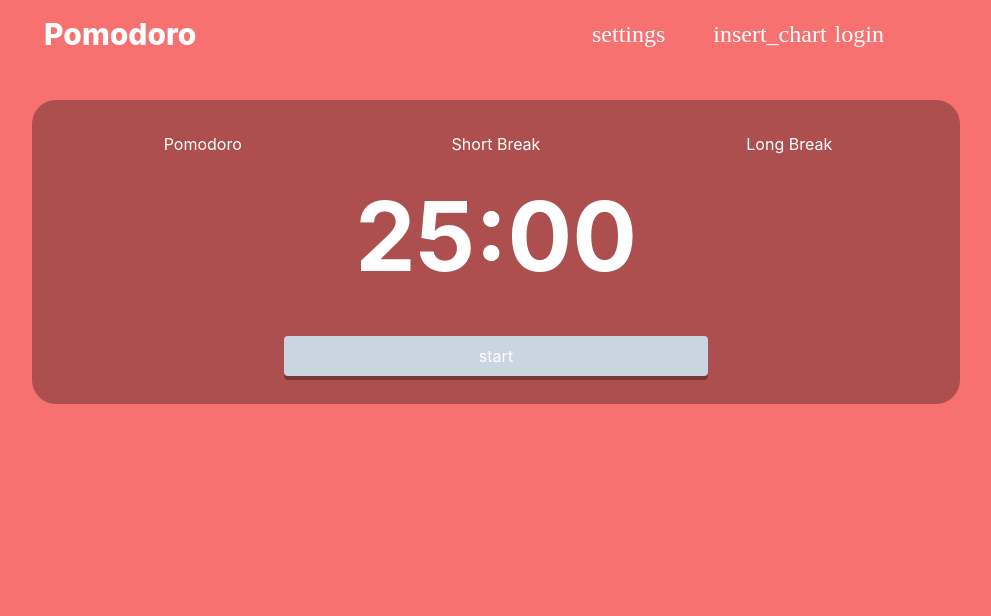
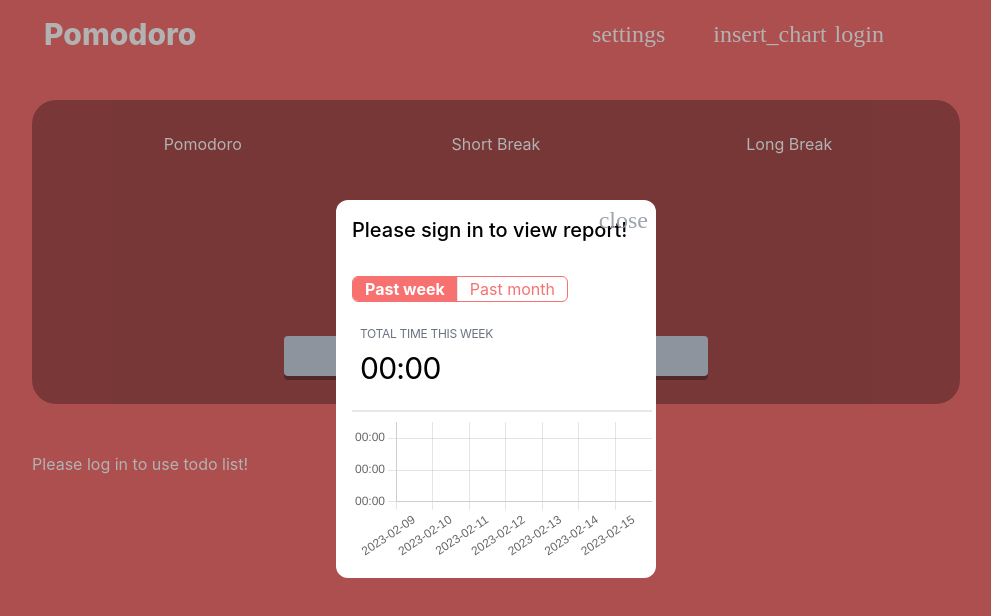
Before and after one commit to CoryMci/pomodoro-react, a React (Create React App) app: page / in a window 1280 px wide. Both pictures are taken after a click on the element "insert_chart". Shown: the top 616 px of the page, without its empty margins (144-1135 px from the left). Built offline with nearby package versions, Linux system fonts and the light colour scheme; no server answers; a web font is replaced by a local one.

Commit message:
Minor changes to timechart visibility

```diff
--- a/src/components/TimeChart.js
+++ b/src/components/TimeChart.js
@@ -24,9 +24,9 @@ function randomColor() {
 }
 
 export default function TimeChart(props) {
-  const { userData, chartVisibility, setChartVisibility } = props;
-  const tasks = userData.tasks;
-  const logs = userData.logs;
+  const { userData, chartVisibility, setChartVisibility, AuthError } = props;
+  const tasks = userData.tasks || [];
+  const logs = userData.logs || [];
 
   const [dateRange, setDateRange] = useState(6);
 
@@ -105,7 +105,14 @@ export default function TimeChart(props) {
           onClick={(e) => e.stopPropagation()}
           className="grid grid-flow-row gap-4 absolute rounded-xl bg-white w-1/4 h-min mx-auto inset-x-0 inset-y-1/4 p-4"
         >
-          <h2 className="text-xl font-medium mb-4">Report</h2>
+          {AuthError ? (
+            <h2 className="text-xl font-medium mb-4">
+              Please sign in to view report!
+            </h2>
+          ) : (
+            <h2 className="text-xl font-medium mb-4">Report</h2>
+          )}
+
           <button
             onClick={handleCloseChart}
             className="material-symbols-outlined absolute top-2 right-2 font-bold text-gray-400 text-l"
--- a/src/hooks/useLoadTodos.js
+++ b/src/hooks/useLoadTodos.js
@@ -4,7 +4,7 @@ import { loadAll } from "../lib/crud";
 export default function useLoadTodos() {
   const [userData, setUserData] = useState([]);
   const [loading, setLoading] = useState(true);
-  const [error, setError] = useState(null);
+  const [AuthError, SetAuthError] = useState(null);
   const [reload, setReload] = useState(false);
 
   useEffect(() => {
@@ -13,12 +13,12 @@ export default function useLoadTodos() {
         const todos = await loadAll();
         setUserData(todos);
       } catch (err) {
-        setError(err);
+        SetAuthError(err);
       } finally {
         setLoading(false);
       }
     })();
   }, [reload]);
 
-  return { userData, loading, error, reload, setReload };
+  return { userData, loading, AuthError, reload, setReload };
 }
--- a/src/hooks/useTimerLog.js
+++ b/src/hooks/useTimerLog.js
@@ -7,7 +7,7 @@ export default function useTimerLog(
   elapsedTime,
   selectedTask,
   isOverTime,
-  error
+  AuthError
 ) {
   const [logId, setLogId] = useState(null);
   const [lastElapsed, setLastElapsed] = useState(0);
@@ -16,7 +16,7 @@ export default function useTimerLog(
 
   useEffect(() => {
     let timeoutId;
-    if (!error) {
+    if (!AuthError) {
       const updateLogs = async (logData) => {
         try {
           await Promise.all(
--- a/src/routes/App.js
+++ b/src/routes/App.js
@@ -35,7 +35,7 @@ const App = () => {
     isOverTime,
   } = useTimer(pomoLength, shortBreakLength, longBreakLength); //clock functionality
 
-  const { userData, loading, error, reload, setReload } = useLoadTodos(); //loader for todos from db
+  const { userData, loading, AuthError, reload, setReload } = useLoadTodos(); //loader for todos from db
 
   useTimerLog(
     active,
@@ -43,22 +43,18 @@ const App = () => {
     elapsedTime,
     selectedTask,
     isOverTime,
-    error
+    AuthError
   ); //logging functions to save timer data to db
 
   return (
     <>
-      {loading ? (
-        <></>
-      ) : error ? (
-        <></>
-      ) : (
-        <TimeChart
-          userData={userData}
-          chartVisibility={chartVisibility}
-          setChartVisibility={setChartVisibility}
-        />
-      )}
+      {loading ? <></> : AuthError ? <div></div> : <></>}
+      <TimeChart
+        userData={userData}
+        chartVisibility={chartVisibility}
+        setChartVisibility={setChartVisibility}
+        AuthError={AuthError}
+      />
       <Settings
         pomoLength={pomoLength}
         setPomoLength={setPomoLength}
@@ -90,8 +86,8 @@ const App = () => {
         <div>
           {loading ? (
             <div className="text-center">Loading...</div>
-          ) : error ? (
-            <div></div>
+          ) : AuthError ? (
+            <div>Please log in to use todo list!</div>
           ) : (
             <TodoUI
               userData={userData}
```
